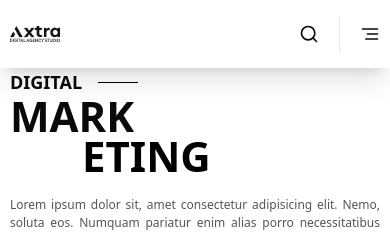
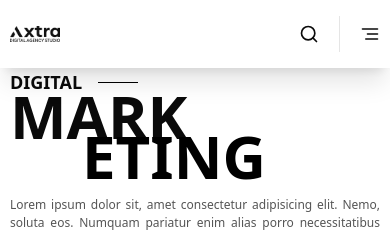
Before and after one commit to Utso-dev/digitalmarketing, a Next.js app: page / in a window 390 px wide. Shown: the top 232 px of the page. Built offline with nearby package versions, Linux system fonts and the light colour scheme.

Commit message:
animation add

```diff
--- a/components/Banner/BannerText.jsx
+++ b/components/Banner/BannerText.jsx
@@ -19,7 +19,7 @@ function BannerText() {
           whileInView={{ opacity: 1, x: 0 }}
           transition={{ duration: 1.5, ease: "easeOut" }}
           viewport={{ once: true }}
-          className=" text-[42px] dark:text-whiteColor sm:text-[100px] sm:leading-[100px] leading-10 uppercasetext-blackColor md:text-[110px] md:leading-[100px] lg:leading-[240px]  lg:text-[260px] font-extrabold lg:font-bold"
+          className=" text-[60px] dark:text-whiteColor sm:text-[100px] sm:leading-[100px] leading-10 uppercasetext-blackColor md:text-[110px] md:leading-[100px] lg:leading-[240px]  lg:text-[260px] font-extrabold lg:font-bold"
         >
           {" "}
           {name1.map((w, i) => (
@@ -39,7 +39,7 @@ function BannerText() {
           whileInView={{ opacity: 1, x: 0 }}
           transition={{ duration: 1.5, ease: "easeOut" }}
           viewport={{ once: true }}
-          className=" sm:ml-[13rem] dark:text-whiteColor md:absolute leading-10 sm:leading-[100px] z-30  sm:text-[100px] lg:right-0 md:right-10 ml-[4.5rem] md:text-[110px]  md:leading-[100px] uppercase text-[42px] text-blackColor lg:leading-[240px] lg:text-[260px] font-extrabold  lg:font-bold"
+          className=" sm:ml-[13rem] dark:text-whiteColor md:absolute leading-10 sm:leading-[100px] z-30  sm:text-[100px] lg:right-0 md:right-10 ml-[4.5rem] md:text-[110px]  md:leading-[100px] uppercase text-[60px] text-blackColor lg:leading-[240px] lg:text-[260px] font-extrabold  lg:font-bold"
         >
           {name2.map((w, i) => (
             <motion.span
```
